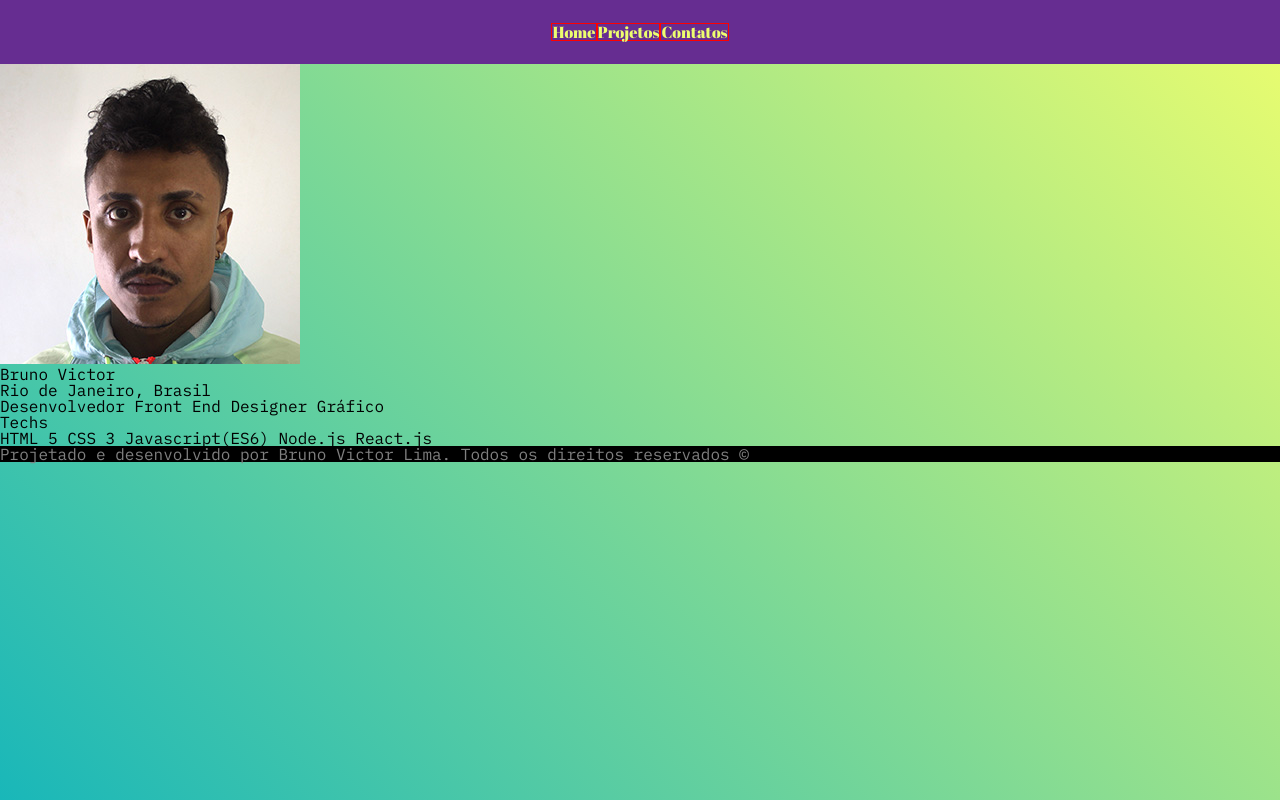
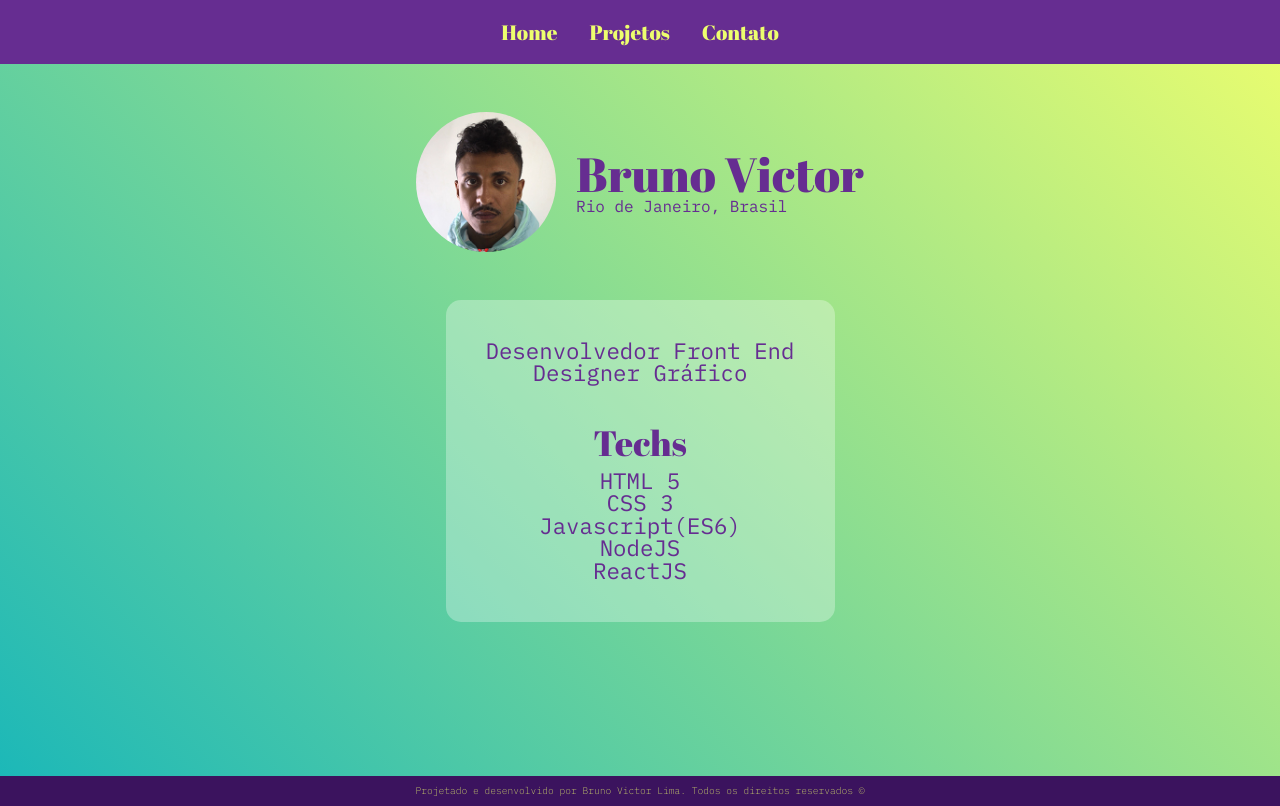
Before and after one commit to brunovictoroliveira/brunovictoroliveira.github.io, a plain HTML site: page index.html in a window 1280 px wide. Drawn offline with Linux system fonts and the light colour scheme.

Commit message:
Home page sem animações concluída
Criando a página Projetos

```diff
--- a/assets/css/style.css
+++ b/assets/css/style.css
@@ -2,39 +2,193 @@
 font-family: 'IBM Plex Mono', monospace; */
 :root{
     --purple: #662d91;
+    --lightpurple: #7738af;
+    --darkpurple: #3b135e;
     --blue: #19b7b9;
     --yellow: #edfe6e;
 }
+
 *, body {
     font-family: 'IBM Plex Mono', monospace;
 }
+
 body {
     background-image: linear-gradient(45deg, var(--blue), var(--yellow));
     background-repeat: no-repeat;
-    width: 100vw;
-    height: 100vh;
 }
 
 header {
-    width: 100vw;
+    display: flex;
+    align-items: center;
+    justify-content: center;
+    width: 100%;
     height: 4rem;
     background-color: var(--purple);
     font-family: 'Abril Fatface', cursive;
+    font-size: 1.3rem;
     color: var(--yellow);
 }
 
-ul {
+.menu {
+    display: flex;
+    align-items: center;
+    justify-content: center;
+}
+
+.menu ul {
     display: flex;
     flex-direction: row;
     align-items: center;
     justify-content: center;
     height: 4rem;
 }
-li {
+
+.menu ul li {
+    height: 100%;
+    display: flex;
+    align-items: center;
+    padding: 0 1rem;
+}
+
+.menu ul li:hover {
+    background-color: var(--lightpurple);
+}
+
+main {
+    width: 100%;
+    height: 89vh;
+}
+
+footer {
+    background-color: var(--darkpurple);
+    color: var(--yellow);
+    font-size: 0.6rem;
+    font-weight: 200;
+}
+
+.footer {
+    width: 100%;
+    height: 30px;
+    display: flex;
+    align-items: center;
+    justify-content: center;
+}
+
+/* Home classes ------- START*/
+
+.section1 {
+    display: flex;
+    align-items: center;
+    justify-content: center;
+    padding: 3rem 0 3rem 0;
+}
+
+.container1 {
+    display: flex;
+    align-items: center;
+    justify-content: center;
+}
+
+.avatar {
+    width: 140px;
+    height: 140px;
+    border-radius: 50%;
+    margin-right: 20px;
+}
+
+.name {
+    font-family: 'Abril Fatface', cursive;
+    color: var(--purple);
+    font-size: 3rem;
+}
+
+.location {
+    color: var(--purple);
+}
+
+.section2 {
+    display: flex;
+    align-items: center;
+    justify-content: center;
+}
+
+.container2 {
+    background: rgba(255,255,255, 0.3);
+    border-radius: 15px;
+    display: flex;
+    flex-direction: column;
+    align-items: center;
+    justify-content: center;
+    color: var(--purple);
+    padding: 0 40px;
+}
+
+.skills {
+    display: flex;
+    align-items: center;
+    flex-direction: column;
+    font-size: 1.4rem;
+    padding: 40px 0 20px 0;
+}
+
+.techs {
+    display: flex;
+    align-items: center;
+    flex-direction: column;
+    font-size: 1.4rem;
+    padding: 20px 0 40px 0;
+}
+
+.techs .techs-title {
+    font-family: 'Abril Fatface', cursive;
+    font-size: 2.2rem;
+    padding-bottom: 10px;
+}
+
+/* Home classes ------- END*/
+
+/* Projects classes ------- START*/
+
+.card {
     border: 1px solid red;
+    width: 350px;
+}
+
+.card-footer {
+    display: flex;
+    justify-content: space-between;
+}
+
+.card-techs{
+    display: flex;
+}
+
+.circle {
+    width: 50px;
+    height: 50px;
+    background-color: white;
+    border-radius: 50%;
+    display: flex;
+    align-items: center;
+    justify-content: center;
+}
+.tech-logo {
+    width: 30px;
+    height: 30px;
+}
+.github-button {
+    display: flex;
+    align-items: center;
+    width: 10rem;
+    background-color: var(--purple);
 
 }
-footer{
-    background-color: black;
-    color: gray;
+.github-text {
+    color: var(--yellow);
+    font-size: 0.7rem;
 }
+.github-logo {
+    width: 30px;
+}
+
+/* Projects classes ------- END*/
--- a/index.html
+++ b/index.html
@@ -16,39 +16,43 @@
         <nav>
             <div class="menu">
                 <ul>
-                    <li><span>Home</span></li>
-                    <li><span>Projetos</span></li>
-                    <li><span>Contatos</span></li>
+                    <li><span><a href="./index.html">Home</a></span></li>
+                    <li><span><a href="./projects.html">Projetos</a></span></li>
+                    <li><span><a href="./index.html">Contato</a></span></li>
                 </ul>
             </div>
 
         </nav>
     </header>
     <main>
-        <section>
-            <div>
-                <img src="./assets/imgs/avatar.jpg" alt="Profile Photo">
+        <section class="section1">
+            <div class="container1">
+                <img class="avatar" src="./assets/imgs/avatar.jpg" alt="Profile Photo">
                 <div>
-                    <h1>Bruno Victor</h1>
-                    <span>Rio de Janeiro, Brasil</span>
+                    <h1 class="name">Bruno Victor</h1>
+                    <span class="location">Rio de Janeiro, Brasil</span>
                 </div>
             </div>
         </section>
-        <section>
-            <div>
-                <span>Desenvolvedor Front End</span>
-                <span>Designer Gráfico</span>
-                <h1>Techs</h1>
-                <span>HTML 5</span>
-                <span>CSS 3</span>
-                <span>Javascript(ES6)</span>
-                <span>Node.js</span>
-                <span>React.js</span>
+        <section class="section2">
+            <div class="container2">
+                <div class="skills">
+                    <span>Desenvolvedor Front End</span>
+                    <span>Designer Gráfico</span>
+                </div>
+                <div class="techs">
+                    <h1 class="techs-title">Techs</h1>
+                    <span>HTML 5</span>
+                    <span>CSS 3</span>
+                    <span>Javascript(ES6)</span>
+                    <span>NodeJS</span>
+                    <span>ReactJS</span>
+                </div>
             </div>
         </section>
     </main>
     <footer>
-        <div>
+        <div class="footer">
             <span>Projetado e desenvolvido por Bruno Victor Lima. Todos os direitos reservados ©</span>
         </div>
     </footer>
```
Also changed, not shown: projects.html (added, +60 -0 lines).
